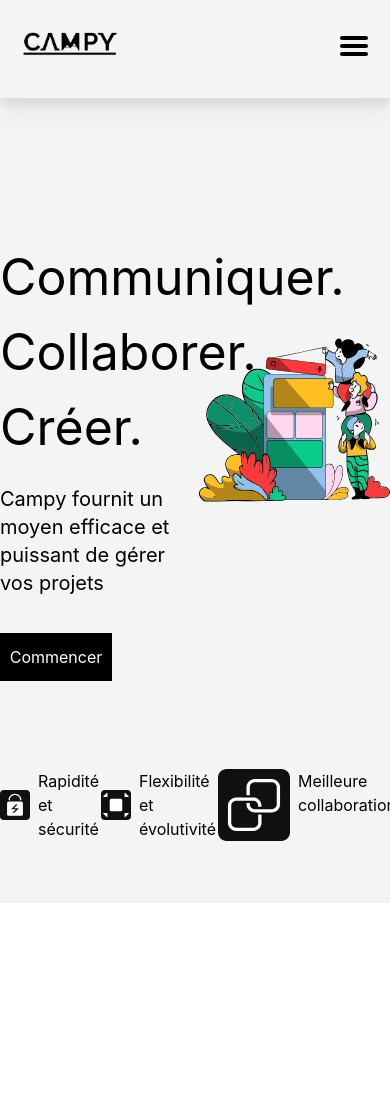
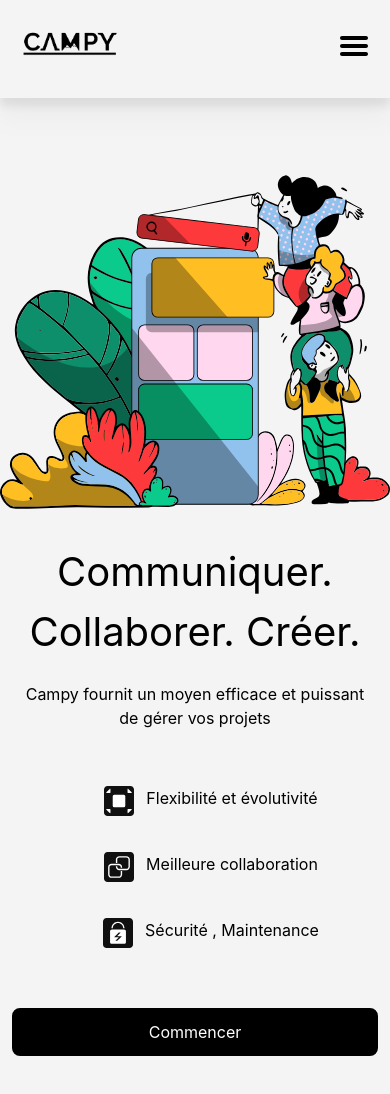
Before and after one commit to Mohamedjaidane2/marketing-app-using-react-js, a React (Create React App) app: page / in a window 390 px wide. Shown: the top 1094 px of the page. Before the commit the page ends 903 px from the top, so only its background shows below. Built offline with nearby package versions, Linux system fonts and the light colour scheme.

Commit message:
responsive hero

```diff
--- a/src/components/hero/Hero.js
+++ b/src/components/hero/Hero.js
@@ -3,45 +3,68 @@
 import security from "../../asstes/img/security.svg";
 import flexibility from "../../asstes/img/flexibility.svg";
 import collaboration from "../../asstes/img/colaboration.svg";
-import '../../index.css';
+import "../../index.css";
 
 function Hero() {
   return (
     <>
-      <section className="pt-[90px] w-full picture">
-        <div className="grid grid-cols-2 md:px-[150px] gap-2 py-[30px] bg-zinc-100">
-          <div className="pt-[80px]">
-            <div className="py-[40px]">
-              <h1 className="text-[50px] font-normal">Communiquer. </h1>
-              <span className="text-[50px] font-normal"> Collaborer. Créer.</span>
-              <p className="text-xl  py-5">
+      <section className="md:pt-[90px] pt-20 w-full picture">
+        <div className="lg:grid flex-col lg:grid-cols-2 mg:px-[60px] lg:px-[150px] lg:gap-2 py-[30px] bg-zinc-100">
+          <div className="lg:hidden grid justify-center">
+            <img className=" mt-8 h-[400px]" src={hero} alt="hero" />
+          </div>
+          <div className="lg:pt-[80px]">
+            <div className=" px-4 md:py-[40px]">
+              <h1 className="lg:text-[50px] text-center text-[40px] font-normal lg:text-left">
+                Communiquer. Collaborer. Créer.{" "}
+              </h1>
+              <span className="lg:text-[50px] text-[40px] lg:text-left font-normal">
+                {" "}
+              </span>
+              <p className="lg:text-xl lg:text-left text-center py-5">
                 Campy fournit un moyen efficace et puissant de gérer vos projets
               </p>
-              <button className=" my-4 bg-black h-12 w-28 border-black border-2 text-center text-white">
+              <button className="lg:my-4 bg-black lg:h-12 lg:w-28 border-black border-2 text-center text-white hidden lg:block">
                 Commencer
               </button>
             </div>
-            <div className="flex space-x-8 py-8">
-              <div className="flex space-x-2">
-                <img src={security}  alt="securite"/>
-                <span>Rapidité et sécurité</span>
-              </div>
-              <div className="flex space-x-2">
-                <img src={flexibility} alt="flexibilité"/>
+            <div className="lg:flex space-x-8 space-y-9   justify-items-center">
+              <div></div>
+              <div className="flex space-x-3 justify-center ">
+                <img
+                  src={flexibility}
+                  className="h-[30px] w-auto"
+                  alt="flexibilité"
+                />
                 <span>Flexibilité et évolutivité</span>
               </div>
-              <div className="flex space-x-2">
-                <img src={collaboration} alt="collaboration" />
+              <div className="flex space-x-3 justify-center ">
+                <img
+                  src={collaboration}
+                  className="h-[30px] w-auto"
+                  alt="collaboration"
+                />
                 <span>Meilleure collaboration</span>
               </div>
+              <div className="flex space-x-3 justify-center ">
+                <img
+                  src={security}
+                  className="h-[30px] w-auto"
+                  alt="collaboration"
+                />
+                <span>Sécurité , Maintenance</span>
+              </div>
+            </div>
+            <div className="relative mx-3 py-11 ">
+              <button className="lg:hidden rounded-lg my-4 w-full bg-black h-12  border-black border-2 text-center text-white ">
+                Commencer
+              </button>
             </div>
           </div>
-          <div>
+          <div className="hidden lg:flex">
             <img className="h-[600px]" src={hero} alt="hero" />
           </div>
-
         </div>
-
       </section>
     </>
   );
--- a/src/index.css
+++ b/src/index.css
@@ -14,6 +14,7 @@
   font-family: 'Segoe UI', Tahoma, Geneva, Verdana, sans-serif
     monospace;
 }
-.picture {
+/* .picture {
   background-image: url('./asstes/img/herobg.webp');
 }
+ */
```
